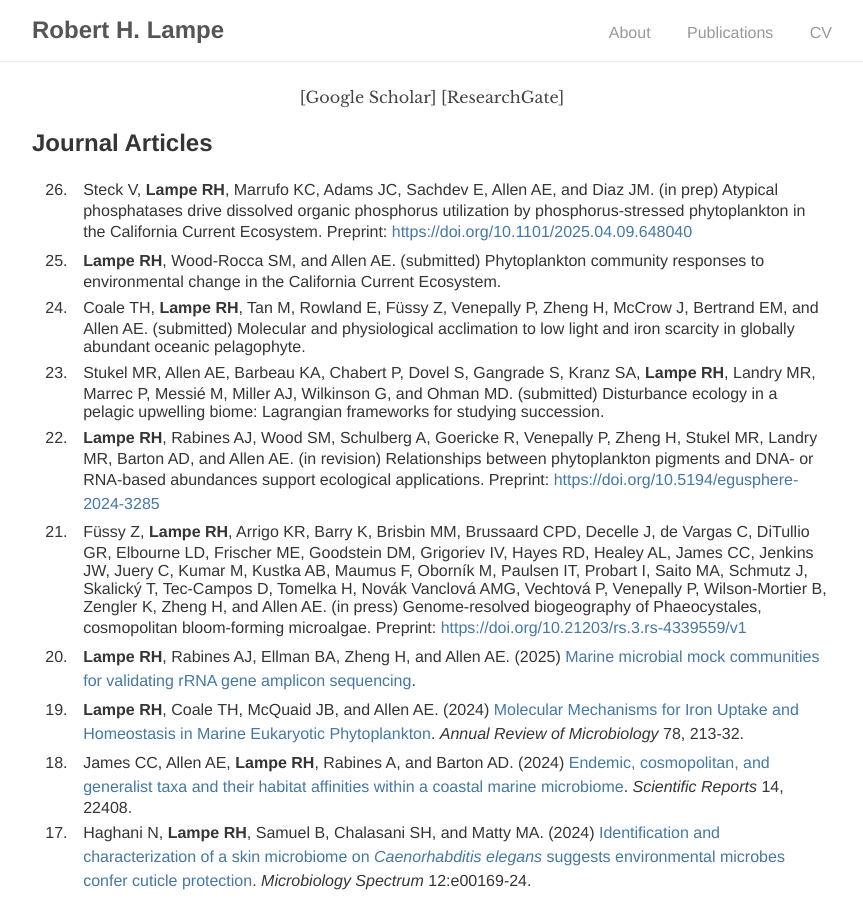
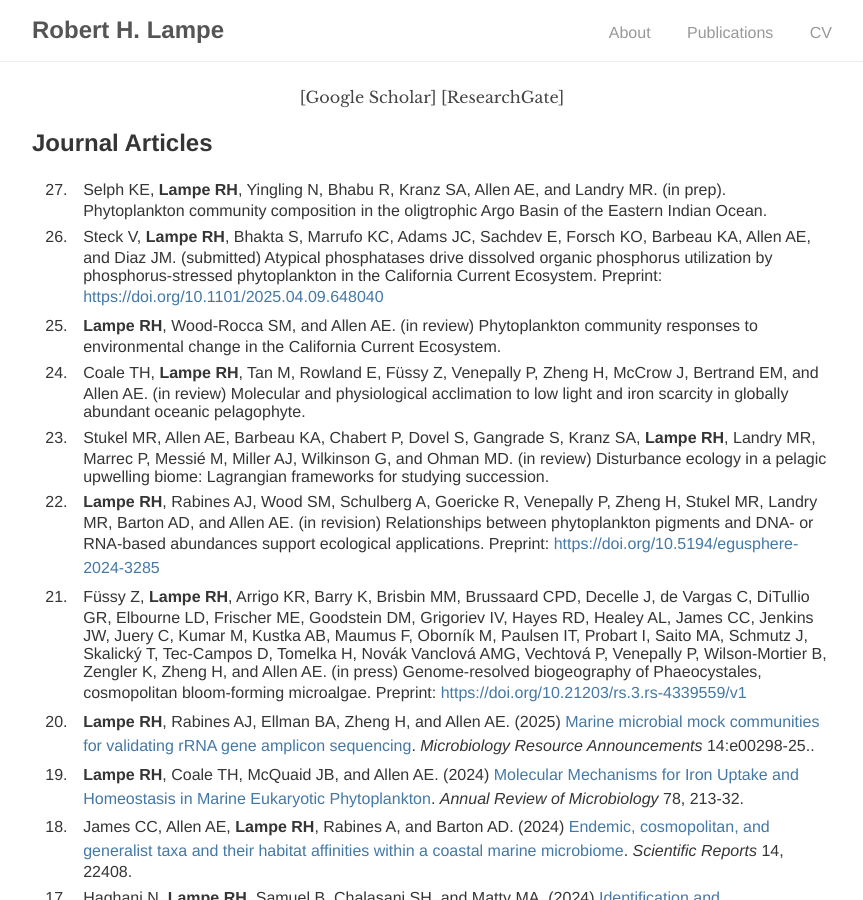
Before and after one commit to rhlampe/rhlampe.github.io, a Jekyll site: the page built from publications/index.html, in a window 1280 px wide and 900 px high. Shown: the whole window, without its empty margins (208-1071 px from the left). Built offline with Jekyll 4.4.1, drawn with Linux system fonts in a browser that asks for light colours; some of the changed text lies outside the part shown.

Commit message:
update pubs

```diff
--- a/publications/index.html
+++ b/publications/index.html
@@ -11,13 +11,14 @@ title: Publications
 
 <div id="publications" class="publications">
 <ol reversed>
-  <li>Steck V, <b>Lampe RH</b>, Marrufo KC, Adams JC, Sachdev E, Allen AE, and Diaz JM. (in prep) Atypical phosphatases drive dissolved organic phosphorus utilization by phosphorus-stressed phytoplankton in the California Current Ecosystem. Preprint: <a href="https://doi.org/10.1101/2025.04.09.648040">https://doi.org/10.1101/2025.04.09.648040</a></li>
-  <li><b>Lampe RH</b>, Wood-Rocca SM, and Allen AE. (submitted) Phytoplankton community responses to environmental change in the California Current Ecosystem.</li>
-  <li>Coale TH, <b>Lampe RH</b>, Tan M, Rowland E, F&#252;ssy Z, Venepally P, Zheng H, McCrow J, Bertrand EM, and Allen AE. (submitted) Molecular and physiological acclimation to low light and iron scarcity in globally abundant oceanic pelagophyte.</li>
-  <li>Stukel MR, Allen AE, Barbeau KA, Chabert P, Dovel S, Gangrade S, Kranz SA, <b>Lampe RH</b>, Landry MR, Marrec P, Messi&eacute; M, Miller AJ, Wilkinson G, and Ohman MD. (submitted) Disturbance ecology in a pelagic upwelling biome: Lagrangian frameworks for studying succession.</li>
+  <li>Selph KE, <b>Lampe RH</b>, Yingling N, Bhabu R, Kranz SA, Allen AE, and Landry MR. (in prep). Phytoplankton community composition in the oligtrophic Argo Basin of the Eastern Indian Ocean.</li>
+  <li>Steck V, <b>Lampe RH</b>, Bhakta S, Marrufo KC, Adams JC, Sachdev E, Forsch KO, Barbeau KA, Allen AE, and Diaz JM. (submitted) Atypical phosphatases drive dissolved organic phosphorus utilization by phosphorus-stressed phytoplankton in the California Current Ecosystem. Preprint: <a href="https://doi.org/10.1101/2025.04.09.648040">https://doi.org/10.1101/2025.04.09.648040</a></li>
+  <li><b>Lampe RH</b>, Wood-Rocca SM, and Allen AE. (in review) Phytoplankton community responses to environmental change in the California Current Ecosystem.</li>
+  <li>Coale TH, <b>Lampe RH</b>, Tan M, Rowland E, F&#252;ssy Z, Venepally P, Zheng H, McCrow J, Bertrand EM, and Allen AE. (in review) Molecular and physiological acclimation to low light and iron scarcity in globally abundant oceanic pelagophyte.</li>
+  <li>Stukel MR, Allen AE, Barbeau KA, Chabert P, Dovel S, Gangrade S, Kranz SA, <b>Lampe RH</b>, Landry MR, Marrec P, Messi&eacute; M, Miller AJ, Wilkinson G, and Ohman MD. (in review) Disturbance ecology in a pelagic upwelling biome: Lagrangian frameworks for studying succession.</li>
   <li><b>Lampe RH</b>, Rabines AJ, Wood SM, Schulberg A, Goericke R, Venepally P, Zheng H, Stukel MR, Landry MR, Barton AD, and Allen AE. (in revision) Relationships between phytoplankton pigments and DNA- or RNA-based abundances support ecological applications. Preprint: <a href="https://doi.org/10.5194/egusphere-2024-3285">https://doi.org/10.5194/egusphere-2024-3285</a></li>
   <li>F&#252;ssy Z, <b>Lampe RH</b>, Arrigo KR, Barry K, Brisbin MM, Brussaard CPD, Decelle J, de Vargas C, DiTullio GR, Elbourne LD, Frischer ME, Goodstein DM, Grigoriev IV, Hayes RD, Healey AL, James CC, Jenkins JW, Juery C, Kumar M, Kustka AB, Maumus F, Oborn&iacute;k M, Paulsen IT, Probart I, Saito MA, Schmutz J, Skalick&#253; T, Tec-Campos D, Tomelka H, Nov&#225;k Vanclov&#225; AMG, Vechtov&#225; P, Venepally P, Wilson-Mortier B, Zengler K, Zheng H, and Allen AE. (in press) Genome-resolved biogeography of Phaeocystales, cosmopolitan bloom-forming microalgae. Preprint: <a href="https://doi.org/10.21203/rs.3.rs-4339559/v1">https://doi.org/10.21203/rs.3.rs-4339559/v1</a></li>
-  <li><b>Lampe RH</b>, Rabines AJ, Ellman BA, Zheng H, and Allen AE. (2025) <a href="https://doi.org/10.1128/mra.00298-25">Marine microbial mock communities for validating rRNA gene amplicon sequencing</a>.</li>
+  <li><b>Lampe RH</b>, Rabines AJ, Ellman BA, Zheng H, and Allen AE. (2025) <a href="https://doi.org/10.1128/mra.00298-25">Marine microbial mock communities for validating rRNA gene amplicon sequencing</a>. <i>Microbiology Resource Announcements</i> 14:e00298-25..</li>
   <li><b>Lampe RH</b>, Coale TH, McQuaid JB, and Allen AE. (2024) <a href="https://doi.org/10.1146/annurev-micro-041222-023252">Molecular Mechanisms for Iron Uptake and Homeostasis in Marine Eukaryotic Phytoplankton</a>. <i>Annual Review of Microbiology</i> 78, 213-32.</li>
   <li>James CC, Allen AE, <b>Lampe RH</b>, Rabines A, and Barton AD. (2024) <a href="https://doi.org/10.1038/s41598-024-69991-3">Endemic, cosmopolitan, and generalist taxa and their habitat affinities within a coastal marine microbiome</a>. <i>Scientific Reports</i> 14, 22408.</li>
   <li>Haghani N, <b>Lampe RH</b>, Samuel B, Chalasani SH, and Matty MA. (2024) <a href="https://journals.asm.org/doi/10.1128/spectrum.00169-24">Identification and characterization of a skin microbiome on <i>Caenorhabditis elegans</i> suggests environmental microbes confer cuticle protection</a>. <i>Microbiology Spectrum</i> 12:e00169-24.</li>
@@ -46,6 +47,6 @@ title: Publications
 
 <h2>Thesis &amp; Dissertation</h2>
 <ul>
-  <li>Lampe RH (2024) <a href="https://escholarship.org/uc/item/3wx077tt">Environmental genomic investigations of phytoplankton in the California Current Ecosystem.</a> <i>UC San Diego.</i></li>
+  <li>Lampe RH (2024) <a href="https://escholarship.org/uc/item/3wx077tt">Environmental genomic investigations of phytoplankton in the California Current Ecosystem.</a> <i>University of California San Diego.</i></li>
   <li>Lampe RH (2018) <a href="https://cdr.lib.unc.edu/record/uuid:b1a96afd-a2b1-4a7d-a6a1-968254dee6d7">Distinct strategies by bloom-forming diatoms to frequently-encountered shifts in their environment.</a> <i>University of North Carolina at Chapel Hill.</i></li>
 </ul>
```
